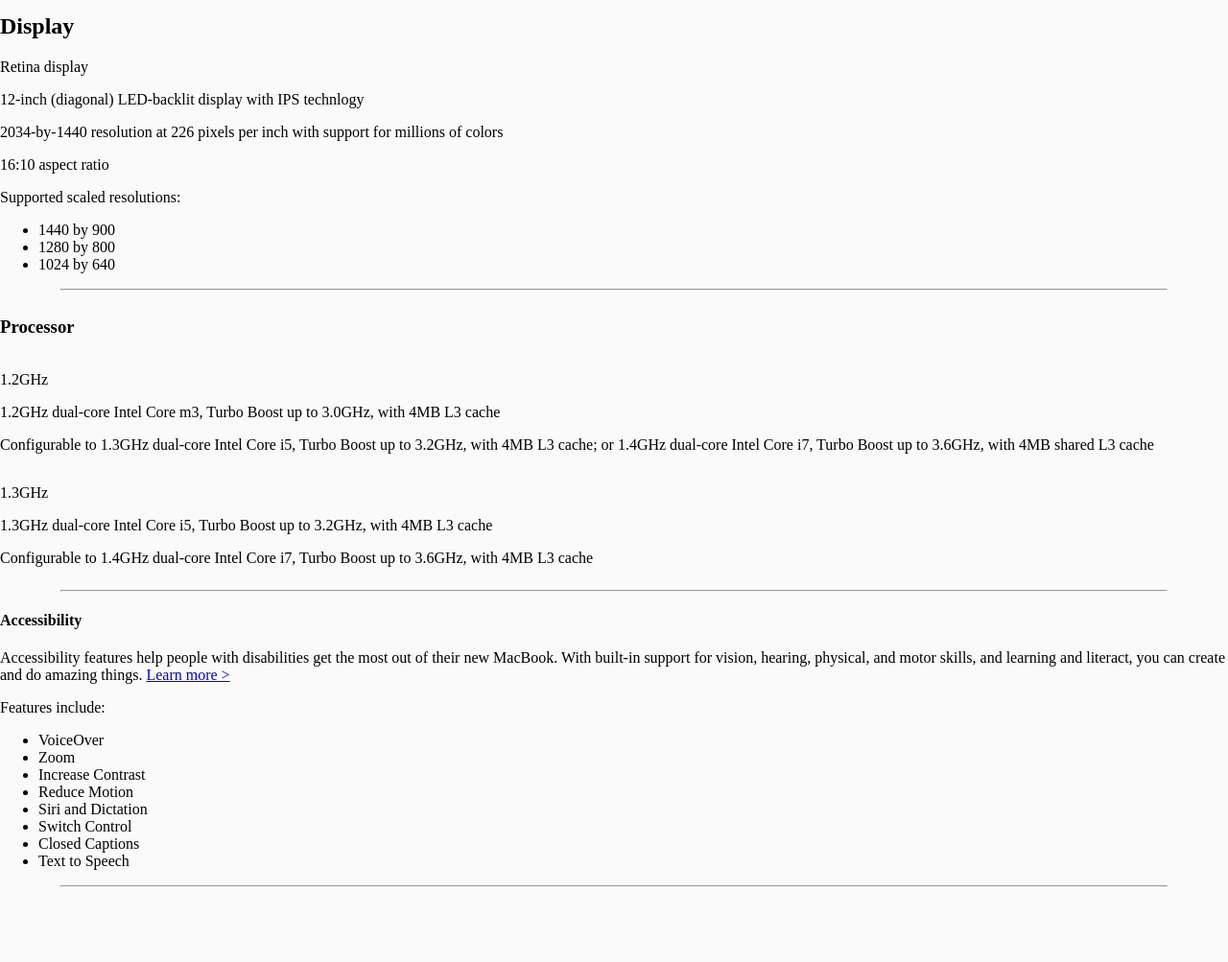
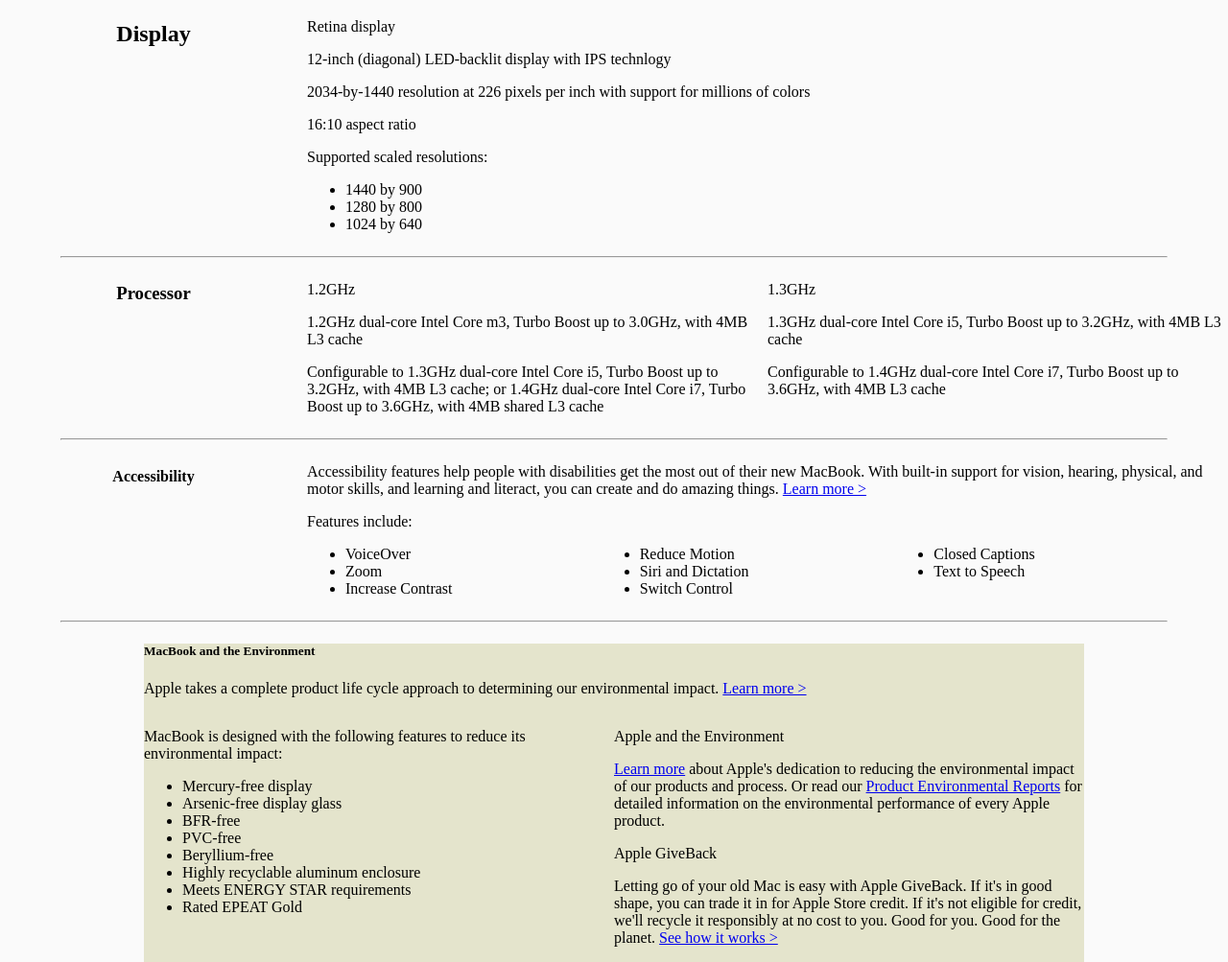
Before and after one commit to sblumin/Mock-Apple-Specs, a plain HTML site: page index.html in a window 1280 px wide. Shown: the part 339-1342 px from the top of the page at 96% size. Before the commit the page ends 1272 px from the top, so only its background shows below. Drawn offline with Linux system fonts and the light colour scheme; a web font is replaced by a local one.

Commit message:
finished according to specifications

```diff
--- a/index.css
+++ b/index.css
@@ -65,10 +65,45 @@ body {
 }
 
 .displaygrid {
-  text-align: left;
+  display: grid;
+  grid-template-columns: 2fr 6fr;
+}
+
+.display {
+  text-align: center;
 }
 
 .processorgrid {
   display: grid;
-  grid-templace-columns: 1fr 1fr 1fr;
+  grid-template-columns: 2fr 3fr 3fr;
 }
+
+.processor {
+  text-align: center;
+}
+
+.accessibilitygrid {
+  display: grid;
+  grid-template-columns: 2fr 6fr;
+}
+
+.accessibility {
+  text-align: center;
+}
+
+.features {
+  display: grid;
+  grid-template-columns: 2fr 2fr 2fr;
+}
+
+.box {
+  width: 980px;
+  margin: auto;
+  text-align: left;
+  background: #E4E4CC;
+}
+
+.environmentinfo {
+  display:grid;
+  grid-template-columns: 2fr 2fr;
+}
--- a/index.html
+++ b/index.html
@@ -58,11 +58,11 @@
 
   <hr width=90%>
 
+  <div class="displaygrid">
     <div class="display">
       <h2 role="rowheader" class="techspecs-rowheader">Display</h2>
     </div>
-
-  <div class="displaygrid">
+    <div class="displaytext">
       <p class="display-headline">Retina display</p>
       <p>12-inch (diagonal) LED-backlit display with IPS technlogy</p>
       <p>2034-by-1440 resolution at 226 pixels per inch with support for
@@ -75,6 +75,7 @@
         <li>1280 by 800</li>
         <li>1024 by 640</li>
       </ul>
+    </div>
   </div>
 
   <hr width=90%>
@@ -112,7 +113,7 @@
       <h4>Accessibility</h4>
     </div>
 
-    <div class="accessibility info">
+    <div class="accessibilityinfo">
       <p>Accessibility features help people with disabilities get the most out
       of their new MacBook. With built-in support for vision, hearing, physical,
       and motor skills, and learning and literact, you can create and do amazing
@@ -122,14 +123,62 @@
       <p>Features include:</p>
       <ul class="features">
         <li>VoiceOver</li>
+        <li>Reduce Motion</li>
+        <li>Closed Captions</li>
         <li>Zoom</li>
+        <li>Siri and Dictation</li>
+        <li>Text to Speech</li>
         <li>Increase Contrast</li>
-        <li>Reduce Motion</li>
-        <li>Siri and Dictation</li>
         <li>Switch Control</li>
-        <li>Closed Captions</li>
-        <li>Text to Speech</li>
       </ul>
+    </div>
   </div>
 
   <hr width=90%>
+
+  <div class="box">
+    <div class="environmenttitle">
+      <h5>MacBook and the Environment</h5>
+    </div>
+    <div class="environmenttext">
+      <p>Apple takes a complete product life cycle approach to determining
+      our environmental impact.
+      <a href="https://www.apple.com/environment/">Learn more ></a>
+      </p>
+    </div>
+    <div class="environmentinfo">
+      <div class="list">
+        <p>MacBook is designed with the following features to reduce its
+        environmental impact:
+        </p>
+        <ul>
+          <li>Mercury-free display</li>
+          <li>Arsenic-free display glass</li>
+          <li>BFR-free</li>
+          <li>PVC-free</li>
+          <li>Beryllium-free</li>
+          <li>Highly recyclable aluminum enclosure</li>
+          <li>Meets ENERGY STAR requirements</li>
+          <li>Rated EPEAT Gold</li>
+        </ul>
+      </div>
+      <div class="appleenvironment">
+        <p>Apple and the Environment</p>
+        <p>
+        <a href="https://www.apple.com/environment/">Learn more</a> about
+        Apple's dedication to reducing the environmental impact of our
+        products and process. Or read our
+        <a href="https://www.apple.com/environment/reports"/>Product
+        Environmental Reports</a> for detailed information on the
+        environmental performance of every Apple product.
+        </p>
+        <p>Apple GiveBack</p>
+        <p>Letting go of your old Mac is easy with Apple GiveBack. If it's
+        in good shape, you can trade it in for Apple Store credit. If it's
+        not eligible for credit, we'll recycle it responsibly at no cost to
+        you. Good for you. Good for the planet.
+        <a href="https://www.apple.com/us/shop/goto/trade_in">See how it
+        works ></a>
+      </div>
+    </div>
+  </div>
```
Lines whose indentation alone changed are shown as unchanged.
